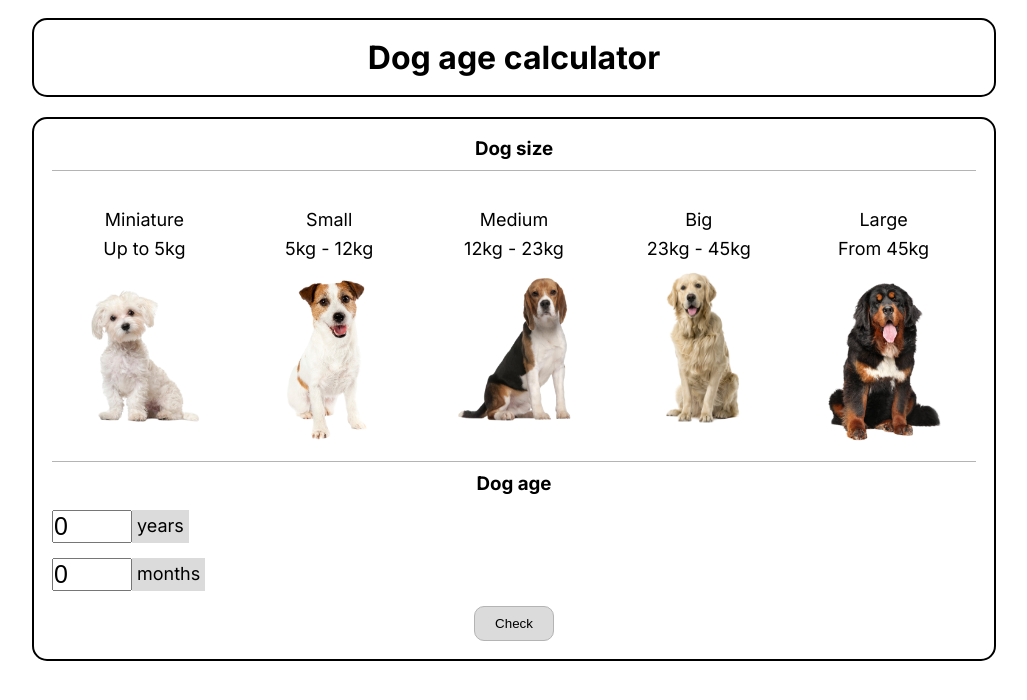
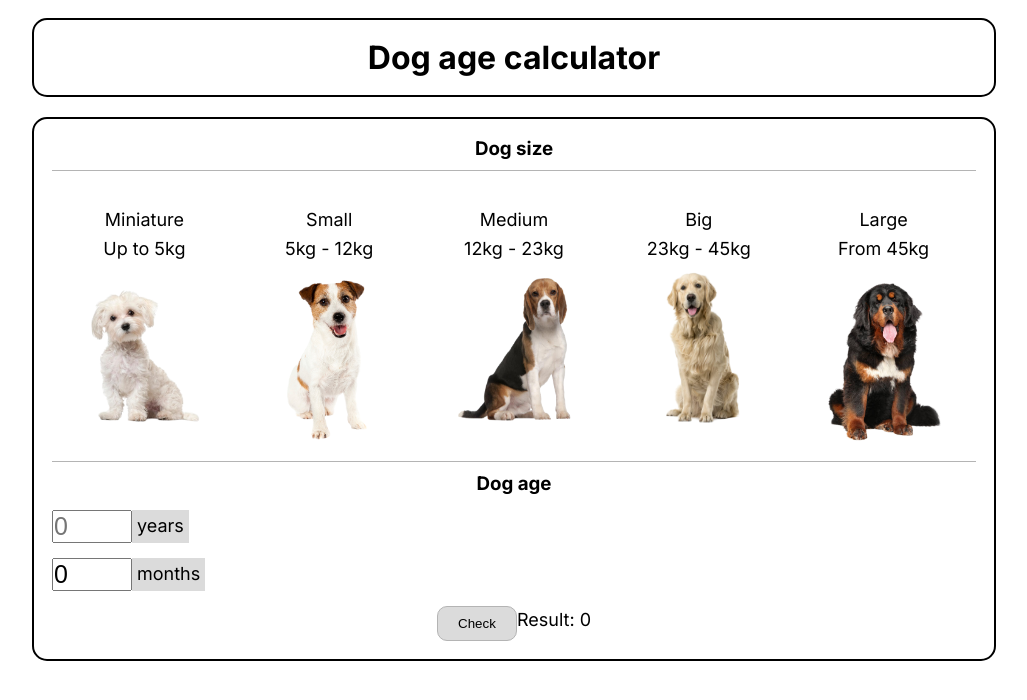
Before and after one commit to ynzulak/dog-age-calculator, a Next.js app: page / in a window 1280 px wide. Shown: the top 700 px of the page, without its empty margins (126-1153 px from the left). Built offline with nearby package versions, Linux system fonts and the light colour scheme.

Commit message:
Working on NaN bug

```diff
--- a/components/calculations/convertToHumanYears.tsx
+++ b/components/calculations/convertToHumanYears.tsx
@@ -6,6 +6,8 @@ const convertToHumanYears = (dogYears: number, dogMonths: number, setHumanYears:
     const totalDogYears = dogYears + dogMonths / 12;
     let humanAge = 0;
     let ageStagesString = ""
+
+
 
     if (totalDogYears <= 0.5) {
       humanAge = Math.round(totalDogYears * 20);
--- a/components/pages/dogAgeConverter.tsx
+++ b/components/pages/dogAgeConverter.tsx
@@ -11,7 +11,7 @@ import { CSSTransition } from 'react-transition-group';
 import { StaticImport } from "next/dist/shared/lib/get-img-props";
 
 function DogAgeConverter({dogsData}: {dogsData: any}) {
-  const [dogYears, setDogYears] = useState(0);
+  const [dogYears, setDogYears] = useState('');
   const [dogMonths, setDogMonths] = useState(0);
   const [humanYears, setHumanYears] = useState(0);
   const [dogWeight, setDogWeight] = useState(0);
@@ -20,14 +20,19 @@ function DogAgeConverter({dogsData}: {dogsData: any}) {
   const [ageStage, setAgeStage] = useState("");
   const [isClicked, setIsClicked] = useState(false);
   const [errorMessage, setErrorMessage] = useState('');
+  const [result, setResult] = useState(0);
 
-
-
-  const ref = useRef<null | HTMLDivElement>(null);
-
+  const handleCalculation = () => {
+    const newValue = parseFloat(dogYears);
+    if (!isNaN(newValue)) {
+      setResult(newValue * 2);
+    } else {
+      setResult(0); // or display an error message
+    }
+  };
+console.log(dogYears);
   const handleClick = () => {
     setIsClicked(true);
-    ref.current?.scrollIntoView({ behavior: 'smooth' });
   };
         return(
         <>
@@ -55,7 +60,9 @@ function DogAgeConverter({dogsData}: {dogsData: any}) {
                 </div>
                 <div className="dog-input-form">
                 <div className='dog-age-form'>
-                    <input type='number' min='0' max='20' placeholder='0' value={dogYears} onChange={(e) => setDogYears(parseInt(e.target.value))}></input>
+                    <input type='number' min='0' max='20' placeholder='0' value={dogYears} onChange={(e) =>
+                      setDogYears(e.target.value)
+                      }></input>
                     <span>years</span>
                 </div>
                 <div className='dog-age-form'>
@@ -66,7 +73,9 @@ function DogAgeConverter({dogsData}: {dogsData: any}) {
             <button onClick={() => {
                           convertToHumanYears(dogYears, dogMonths, setHumanYears, dogWeight, setAgeStage);
                           handleClick()
+                          handleCalculation()
                   }} className='check btn'>Check</button>
+                  {isNaN(result) ? <p>Please enter a valid number.</p> : <p>Result: {result}</p>}
                 </div>
             </div>
         </div>
```
